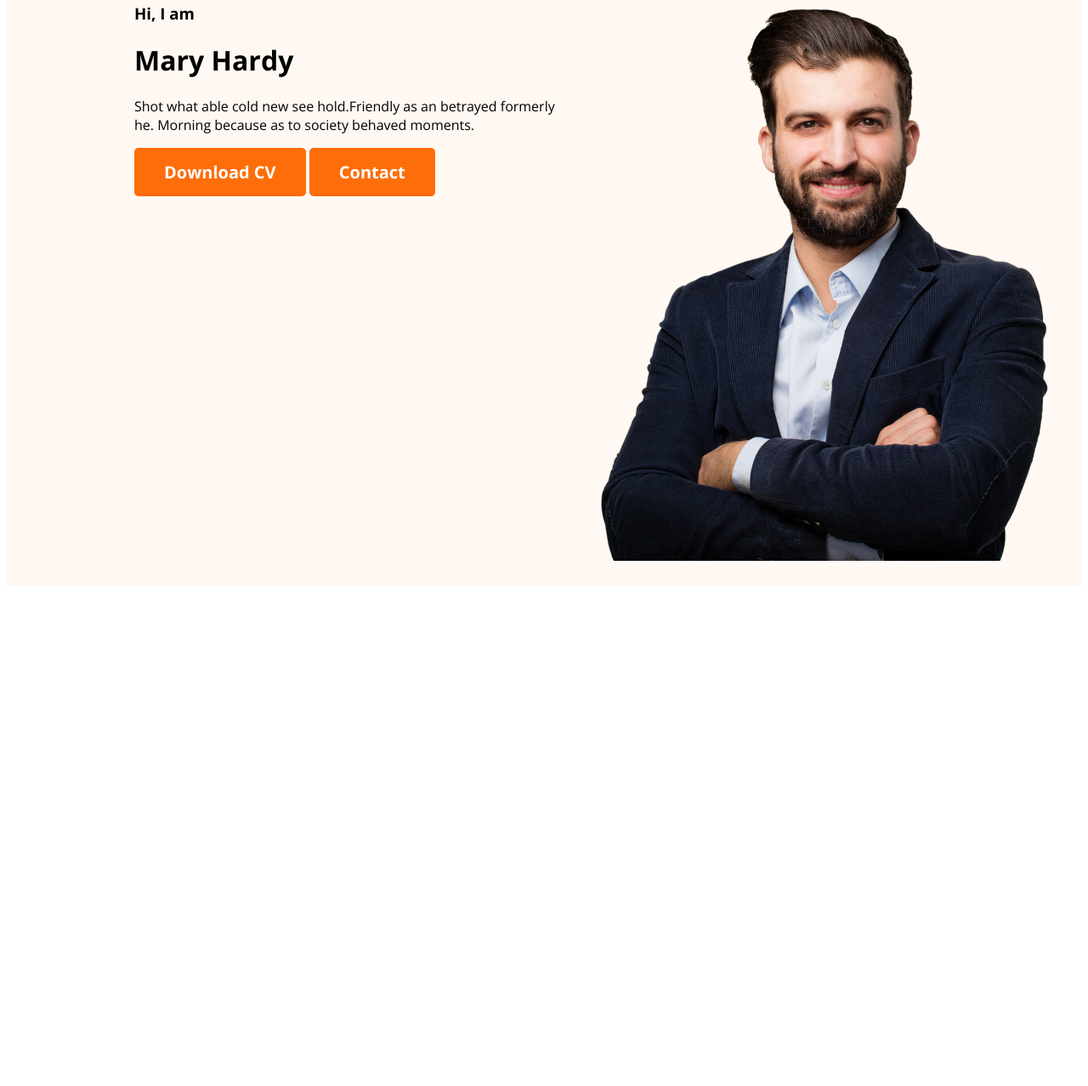
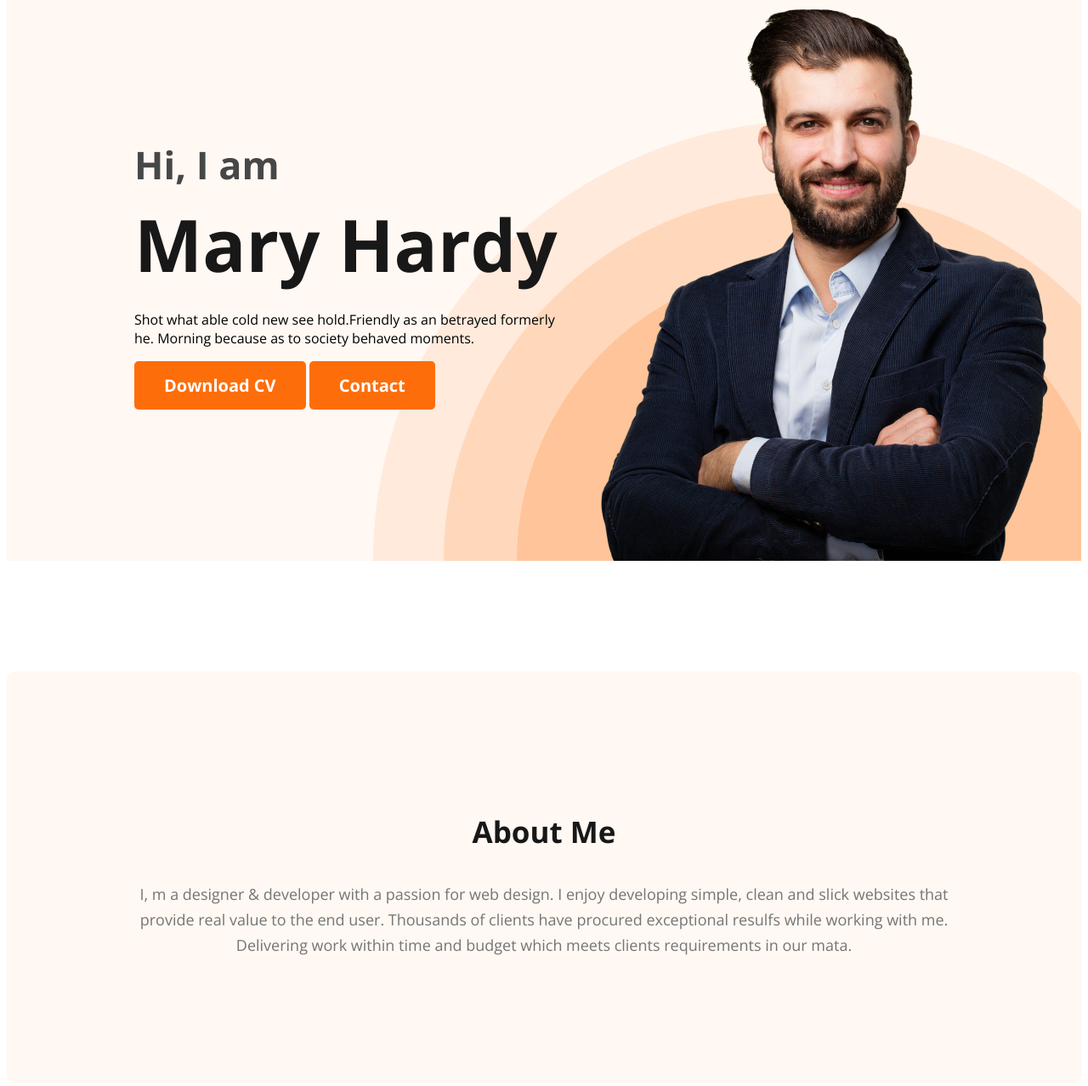
Before and after one commit to nabidrohan/webdeveloper-portfolio, a plain HTML site: page index.html in a window 1280 px wide. Shown: the part 205-1483 px from the top of the page at 85% size. Before the commit the page ends 903 px from the top, so only its background shows below. Drawn offline with nearby package versions, Linux system fonts and the light colour scheme.

Commit message:
added section

```diff
--- a/index.html
+++ b/index.html
@@ -26,10 +26,10 @@
             </ul>
         </nav>
         <div class="banner">
-        <div>
+        <div class="banner-content">
             <h3 class="banner-greeting">Hi, I am</h3>
             <h1 class="banner-title">Mary Hardy</h1>
-            <p>Shot what able cold new see hold.Friendly as an betrayed formerly he. Morning because as to society behaved moments.</p>
+            <p class="banner-description">Shot what able cold new see hold.Friendly as an betrayed formerly he. Morning because as to society behaved moments.</p>
             <button class="btn-primary">Download CV</button>
             <button class="btn-primary">Contact</button>
         </div>
@@ -39,6 +39,11 @@
 
     </header>
     <main>
+        <section class="about">
+        <h3 class="section-title">About Me</h3>
+        <p class="section-description">I, m a designer & developer with a passion for web design. I enjoy developing simple, clean and slick websites that provide real value to the end user. Thousands of clients have procured exceptional resulfs while working with me. Delivering work within time and budget which meets clients requirements in our mata.</p>
+
+    </section>
 
     </main>
     <footer>
--- a/styles/portfolio.css
+++ b/styles/portfolio.css
@@ -51,10 +51,15 @@ border: 0;
 }
 header{
     background-color: #fff8f3;
+    background-image: url(../images/header_bg.png);
+    background-repeat: no-repeat;
+    background-position: bottom right;
 }
 .banner{
-    padding: 30px 30px 30px 150px;
+    padding: 30px 30px 0px 150px;
     display: flex;
+    align-items:center ;
+    justify-content: space-between;
 
 }
 .banner .profile-picture{
@@ -63,3 +68,52 @@ height: 676px;
 flex-shrink: 0;
 
 }
+.banner-greeting{
+    color: var(--Dark-02, #474747);
+font-family: "Open Sans";
+font-size: 45px;
+font-style: normal;
+font-weight: 600;
+line-height: normal;
+margin: 0;
+
+}
+.banner-title{
+    color: var(--Dark-01, #181818);
+font-family: "Open Sans";
+font-size: 85px;
+font-style: normal;
+font-weight: 700;
+line-height: normal;
+margin-top: 5px;
+margin-bottom: 20px;
+
+}
+
+.banner-content{
+    max-width: 500px;
+}
+.about{
+    padding: 130px;
+    border-radius: 10px;
+    background: #FFF8F3;
+    margin:130px 0px
+}
+.section-title{
+    color: var(--Dark-01, #181818);
+text-align: center;
+font-family: "Open Sans";
+font-size: 35px;
+font-style: normal;
+font-weight: 700;
+line-height: normal;
+}
+.section-description{
+    color: var(--Dark-03, #757575);
+text-align: center;
+font-family: "Open Sans";
+font-size: 18px;
+font-style: normal;
+font-weight: 400;
+line-height: 30px
+}
```
